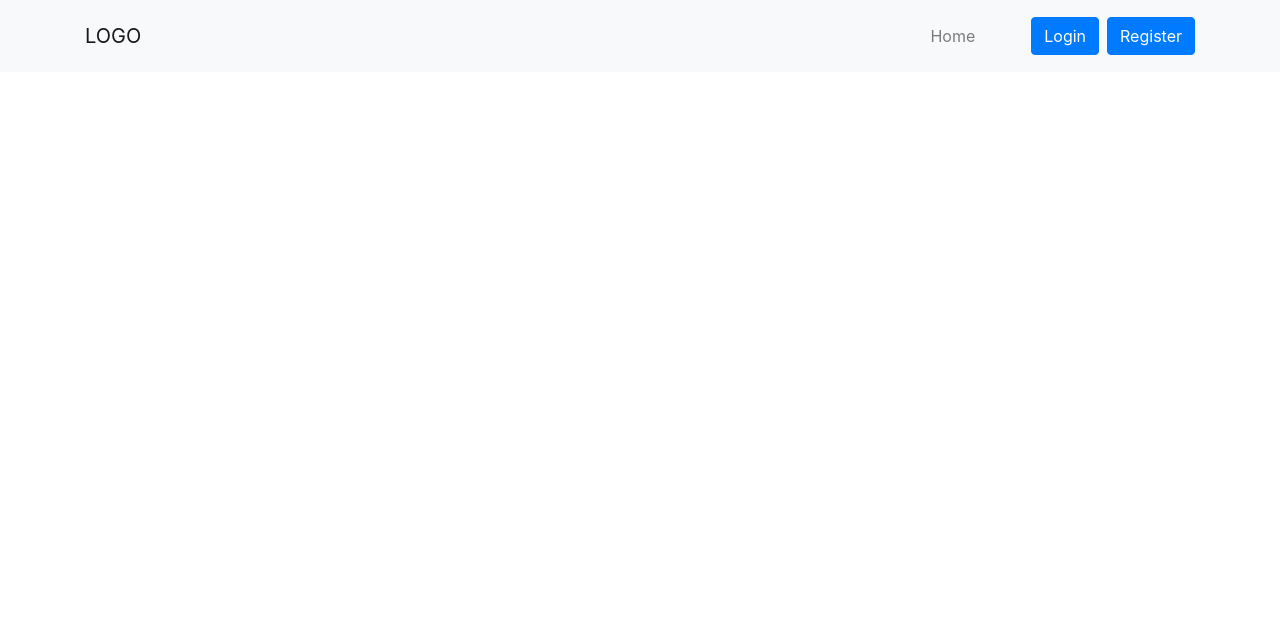
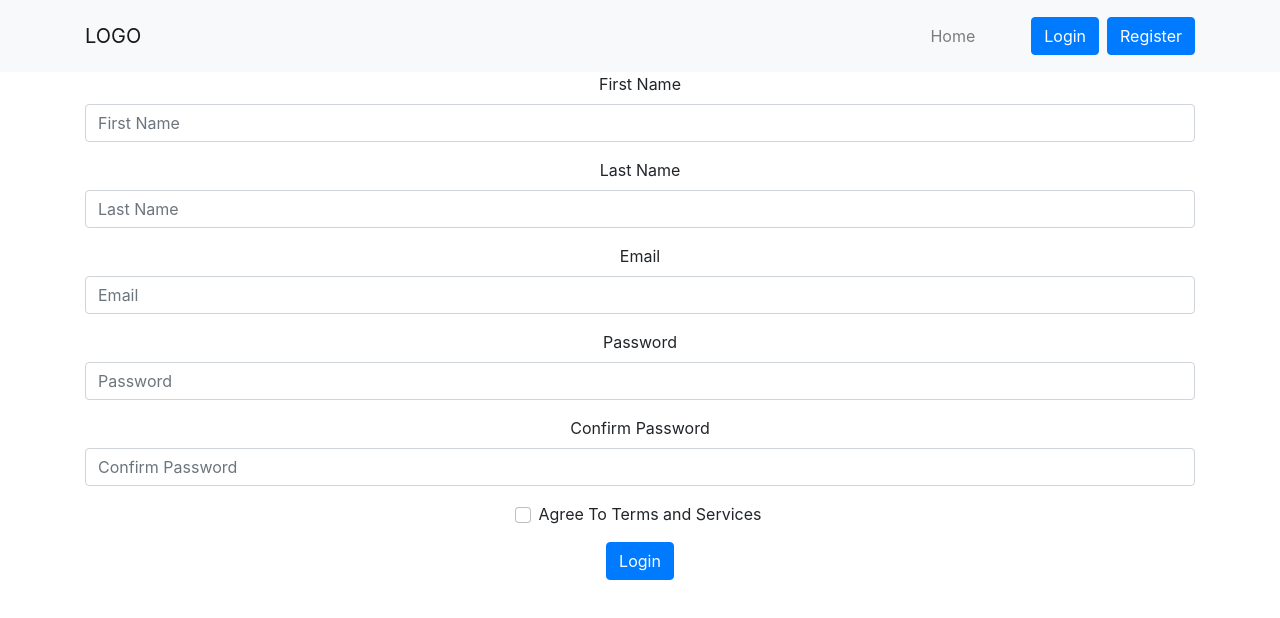
Before and after one commit to stephaniedeleon/crumble_frontend, a React (Create React App) app: page /register in a window 1280 px wide. Shown: the top 618 px of the page. Built offline with nearby package versions, Linux system fonts and the light colour scheme.

Commit message:
creates register skeleton

```diff
--- a/src/components/Pages/Login/Login.js
+++ b/src/components/Pages/Login/Login.js
@@ -1,9 +1,12 @@
 import "./Login.css"
 
-import { Form, FormControl, FormGroup, FormLabel, Button, Container, Col, Row } from "react-bootstrap"
+import { Form, FormGroup, FormLabel, Button, Container } from "react-bootstrap"
+import { useState } from "react"
 
 
 export default function Login () {
+
+
 
     return (
         <div className="Login">
@@ -19,12 +22,8 @@ export default function Login () {
                         <Form.Control type="password" placeholder="Enter Password" />
                     </FormGroup>
 
-                    <FormGroup>
-                        <Form.Check type="checkbox" label="Agree To Terms and Services"  />
-                    </FormGroup>
-
                     <Button>
-                        Submit
+                        Register
                     </Button>
 
                 </Form>
--- a/src/components/Pages/Register/Register.js
+++ b/src/components/Pages/Register/Register.js
@@ -1,11 +1,49 @@
 import "./Register.css"
+
+import { Form, FormGroup, FormLabel, Button, Container } from "react-bootstrap"
 
 
 export default function Register () {
 
     return (
         <div className="Register">
+            <Container>
+                <Form>
+                    <FormGroup>
+                        <FormLabel>First Name</FormLabel>
+                        <Form.Control type="text" placeholder="First Name" />
+                    </FormGroup>
 
+                    <FormGroup>
+                        <FormLabel>Last Name</FormLabel>
+                        <Form.Control type="text" placeholder="Last Name" />
+                    </FormGroup>
+
+                    <FormGroup>
+                        <FormLabel>Email</FormLabel>
+                        <Form.Control type="email" placeholder="Email" />
+                    </FormGroup>
+
+                    <FormGroup>
+                        <FormLabel>Password</FormLabel>
+                        <Form.Control type="password" placeholder="Password" />
+                    </FormGroup>
+
+                    <FormGroup>
+                        <FormLabel>Confirm Password</FormLabel>
+                        <Form.Control type="password" placeholder="Confirm Password" />
+                    </FormGroup>
+
+                    <FormGroup>
+                        <Form.Check type="checkbox" label="Agree To Terms and Services" />
+                    </FormGroup>
+
+                    <Button>
+                        Login
+                    </Button>
+
+                </Form>
+            </Container>
         </div>
     )
 }
```
